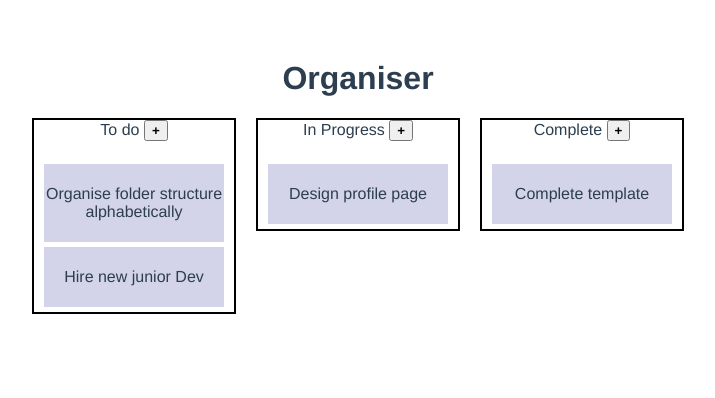
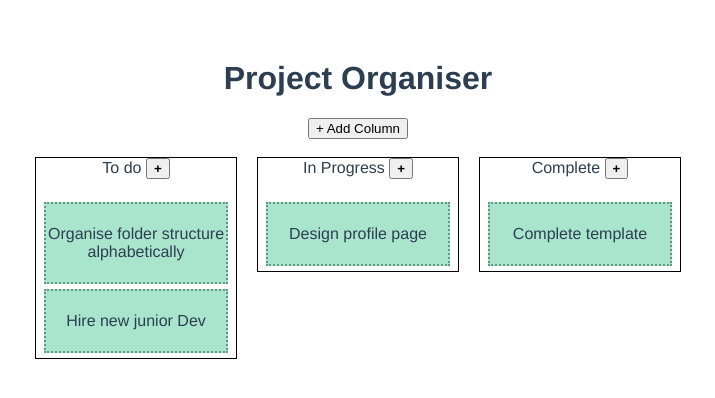
Before and after one commit to Pang/ProjectOrganiser, a Vue app: page / in a window 1280 px wide. Shown: the top 398 px of the page, without its empty margins (282-997 px from the left). Built offline with nearby package versions, Linux system fonts and the light colour scheme.

Commit message:
can now add columns

```diff
--- a/src/components/Column.vue
+++ b/src/components/Column.vue
@@ -57,7 +57,7 @@ export default {
     .column {
         height: 100%;
         width: 200px;
-        border: black solid 2px;
+        border: black solid 1px;
     }
     .showBox {
         display: block;
--- a/src/components/Main.vue
+++ b/src/components/Main.vue
@@ -1,6 +1,14 @@
 <template>
 <div class="hello">
-  <h1>Organiser</h1>
+  <h1>Project Organiser</h1>
+  <button @click="addingCol = !addingCol">+ Add Column</button>
+  <br>
+  <div :class="[addingCol ? 'showBox' : 'hideBox']">
+      <textarea v-model="addColHeader"></textarea> <br>
+      <span @click="addCol(addColHeader)">Add</span> -
+      <span @click="addingCol = !addingCol">Cancel</span>
+  </div>
+  <br>
   <Column class="col" v-for="(column, index) in columns"
     :key="index" :column="column"/>
 </div>
@@ -16,11 +24,14 @@ export default {
   },
   data() {
     return {
-      columns: this.$store.state.taskLists
+      columns: this.$store.state.taskLists,
+      addingCol: false,
+      addColHeader: ""
     }
   },
   methods: {
-    log() {
+    addCol() {
+      this.$store.dispatch('addColumn', { text: this.addColHeader });
     }
   }
 }
@@ -34,16 +45,11 @@ export default {
   vertical-align: top;
 }
 
-h3 {
-  margin: 40px 0 0;
+.hideBox {
+  display: none;
 }
-ul {
-  list-style-type: none;
-  padding: 0;
-}
-li {
-  display: inline-block;
-  margin: 0 10px;
+.showbox {
+  display: block;
 }
 a {
   color: #42b983;
--- a/src/components/Task.vue
+++ b/src/components/Task.vue
@@ -11,9 +11,6 @@ export default {
     name: "Task",
     props: ["task"],
     methods: {
-        log() {
-            console.log()
-        }
     }
 }
 </script>
@@ -23,6 +20,8 @@ export default {
         width: 180px;
         margin: 5px auto;
         padding: 5px 0;
-        background-color: rgb(211, 211, 233);
+        background-color: #a9e4cd;
+        border: dotted 2px #619983;
+        cursor: pointer;
     }
 </style>
--- a/src/store/store.js
+++ b/src/store/store.js
@@ -27,6 +27,9 @@ export const store = new Vuex.Store({
         ]
     },
     mutations: {
+        addColumn: (state, payload) => {
+            state.taskLists.push({ title: payload.text, tasks: [] });
+        },
         addTask: (state, payload) => {
             // console.log(payload);
             state.taskLists.find(taskLists => payload.title === taskLists.title)
@@ -34,8 +37,11 @@ export const store = new Vuex.Store({
         }
     },
     actions: {
+        addColumn: ({ commit }, payload) => {
+            commit("addColumn", payload)
+        },
         addTask: ({ commit }, payload) => {
-            commit('addTask', payload);
+            commit("addTask", payload);
         }
     }
 });
```
